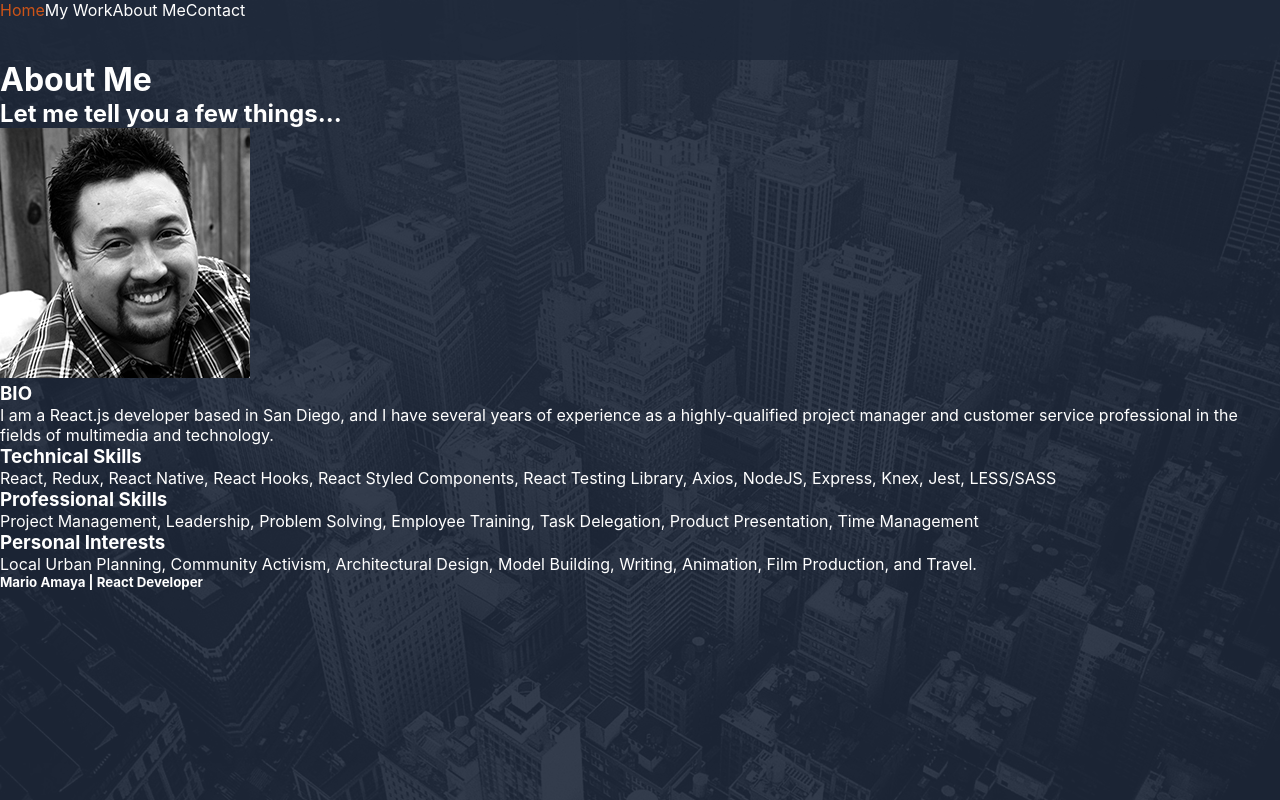
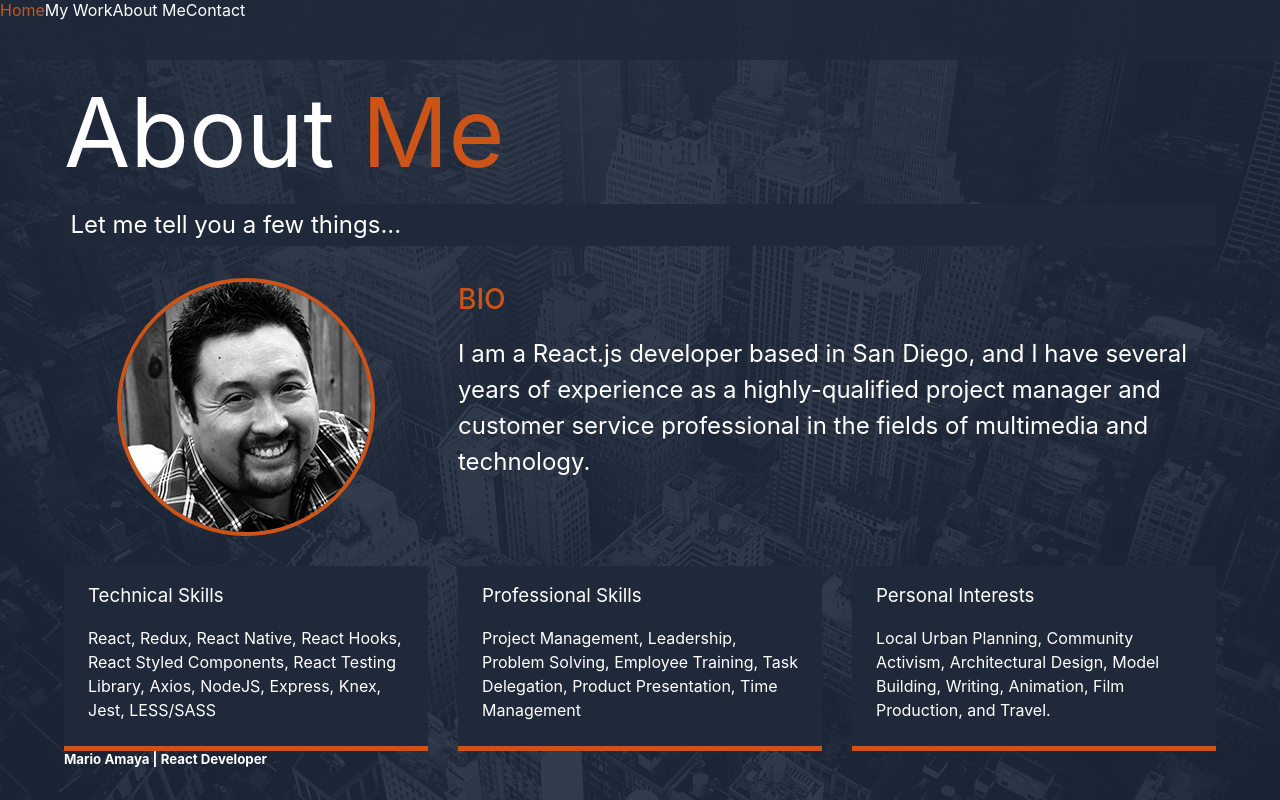
Before and after one commit to MAmaya1/portfolio-website-react, a React (Create React App) app: page /about-me in a window 1280 px wide. Built offline with nearby package versions, Linux system fonts and the light colour scheme.

Commit message:
styled AboutMePage

```diff
--- a/src/components/AboutMePage.js
+++ b/src/components/AboutMePage.js
@@ -1,4 +1,5 @@
 import React from 'react';
+import styled from 'styled-components';
 
 // Import Footer
 
@@ -8,32 +9,135 @@ import Footer from './Footer';
 
 import portrait from '../images/portrait.jpg'
 
+// Styles
+
+const PageWrapper = styled.div`
+    padding: 1.5rem 4rem 1.5rem 4rem;
+
+    @media (max-width: 768px) {
+        text-align: center;
+    }
+`
+
+const LargeHeading = styled.h1`
+    font-size: 6rem;
+    font-weight: 400;
+    line-height: 1;
+    padding-bottom: 1.5rem;
+
+    span {
+        color: #CC5418
+    }
+
+    @media (max-width: 768px) {
+        font-size: 5rem;
+    }
+
+    @media (max-width: 500px) {
+        font-size: 4rem;
+    }
+`
+
+const SmallHeading = styled.h2`
+    font-size: 1.5rem;
+    font-weight: 400;
+    background: #1F293A;
+    padding: 0.4rem;
+    margin-bottom: 2rem;
+`
+
+const AboutInfo = styled.div`
+    display: grid;
+    grid-template-areas:
+        "bio-pic bio bio"
+        "box1 box2 box3";
+    grid-template-columns: repeat(3, 1fr);
+    grid-gap: 30px;
+    line-height: 1.5;
+
+    .box1 {
+        grid-area: box1;
+    }
+
+    .box2 {
+        grid-area: box2;
+    }
+
+    .box3 {
+        grid-area: box3;
+    }
+
+
+    @media (max-width: 768px) {
+        grid-template-columns: 1fr;
+        grid-template-areas:
+            "bio-pic"
+            "bio"
+            "box1"
+            "box2"
+            "box3"
+    }
+`
+
+const BioPic = styled.img`
+    grid-area: bio-pic;
+    border: 4px solid #CC5418;
+    border-radius: 50%;
+    margin: auto;
+`
+
+const Bio = styled.div`
+    grid-area: bio;
+    font-size: 1.5rem;
+
+    h3 {
+        font-weight: 500;
+        color: #CC5418;
+    }
+
+    p {
+        margin: 1rem 0 1rem 0;
+    }
+`
+
+const InfoBox = styled.div`
+    background: #1F293A;
+    max-width: 250rem;
+    padding: 1rem 1.5rem 1.5rem 1.5rem;
+    border-bottom: 5px solid #CC5418;
+
+    h3 {
+        font-weight: 400;
+        margin-bottom: 1rem;
+    }
+`
+
 const AboutMePage = props => {
     return (
-        <div>
-            <h1>About <span>Me</span></h1>
-            <h2>Let me tell you a few things...</h2>
-            <div className="about-info">
-                <img src={portrait}/>
-                <div className="bio">
+        <PageWrapper>
+            <LargeHeading>About <span>Me</span></LargeHeading>
+            <SmallHeading>Let me tell you a few things...</SmallHeading>
+            <AboutInfo>
+                <BioPic src={portrait} alt="Mario Amaya, React Developer" className="bio-pic"/>
+                <Bio>
                     <h3>BIO</h3>
                     <p>I am a React.js developer based in San Diego, and I have several years of experience as a highly-qualified project manager and customer service professional in the fields of multimedia and technology.</p>
-                </div>
-                <div className="info-box">
+                </Bio>
+                <InfoBox className="box1">
                     <h3>Technical Skills</h3>
                     <p>React, Redux, React Native, React Hooks, React Styled Components, React Testing Library, Axios, NodeJS, Express, Knex, Jest, LESS/SASS</p>
-                </div>
-                <div className="info-box">
+                </InfoBox>
+                <InfoBox className="box2">
                     <h3>Professional Skills</h3>
                     <p>Project Management, Leadership, Problem Solving, Employee Training, Task Delegation, Product Presentation, Time Management</p>
-                </div>
-                <div className="info-box">
+                </InfoBox>
+                <InfoBox className="box3">
                     <h3>Personal Interests</h3>
                     <p>Local Urban Planning, Community Activism, Architectural Design, Model Building, Writing, Animation, Film Production, and Travel.</p>
-                </div>
-            </div>
+                </InfoBox>
+            </AboutInfo>
             <Footer />
-        </div>
+        </PageWrapper>
     )
 }
 
--- a/src/components/PortfolioPage.js
+++ b/src/components/PortfolioPage.js
@@ -73,7 +73,6 @@ const PortfolioItem = styled.div`
     p {
         height: 7rem;
         padding-top: 1rem;
-        overflow: hidden;
 
         @media (max-width: 1360px) {
             height: 9rem;
@@ -85,7 +84,8 @@ const PortfolioItem = styled.div`
 
         @media (max-width: 500px) {
             height: auto;
-            padding-bottom: 1rem;
+            padding-bottom: 1.5rem;
+            line-height: 1.5;
         }
 
         a {
```
